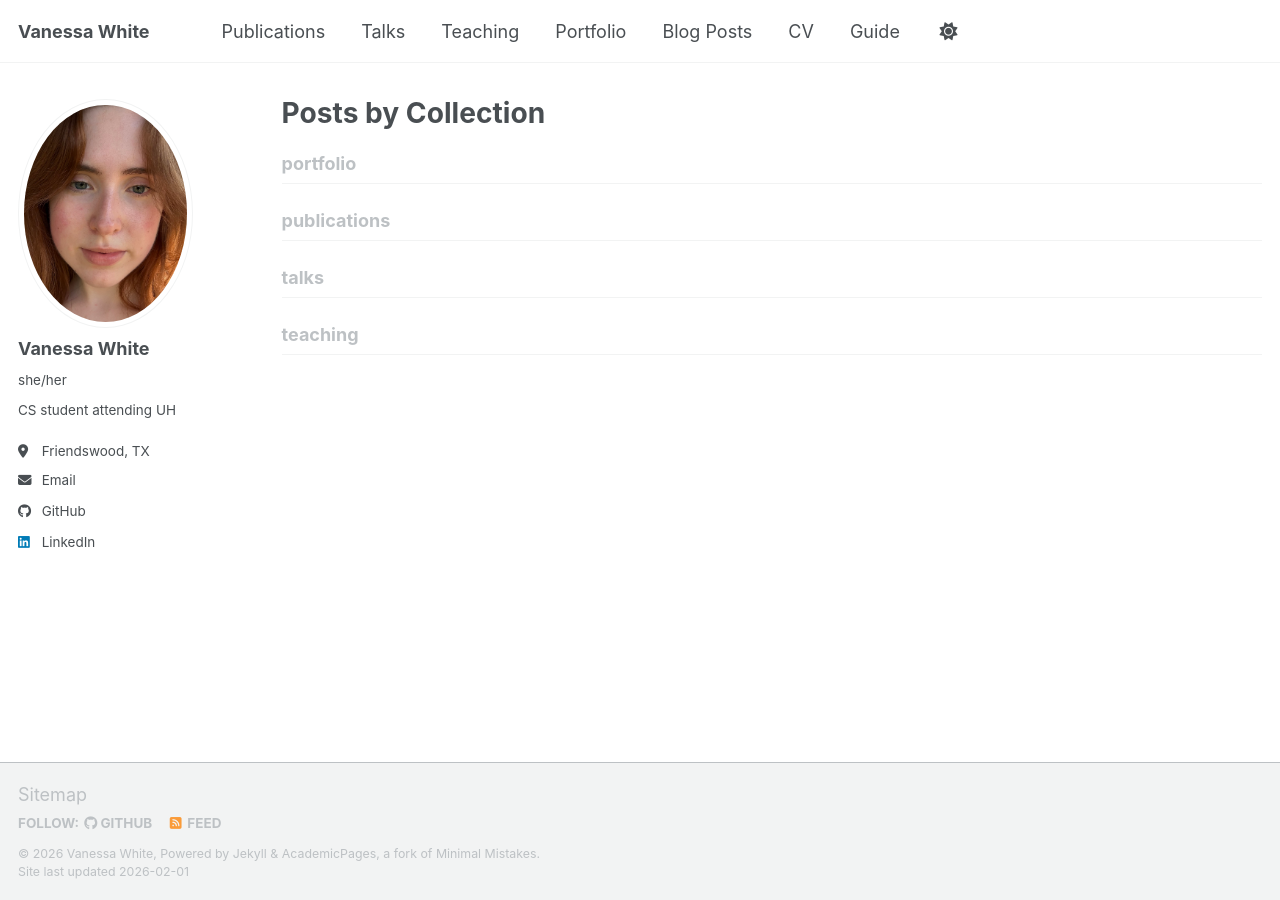
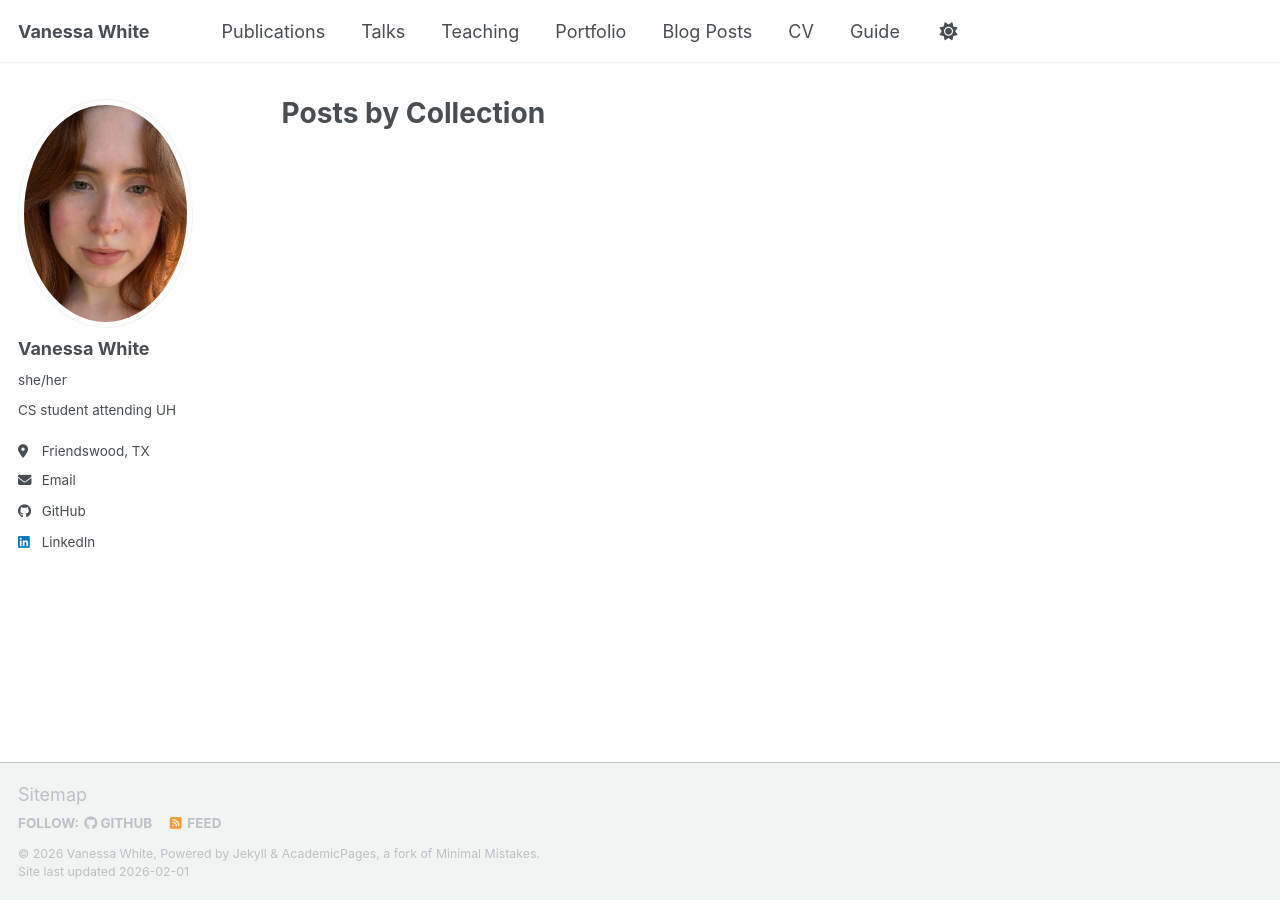
Before and after one commit to vanwhite5152/vanwhite5152.github.io, a Jekyll site: the page built from _pages/collection-archive.html, in a window 1280 px wide. Built offline with Jekyll 4.4.1, drawn with Linux system fonts in a browser that asks for light colours; a script bundle is joined from its source files by our own code; library files that are not in the unit come from our copies; some of the changed lines change nothing that is shown.

Commit message:
Update _config.yml

```diff
--- a/_config.yml
+++ b/_config.yml
@@ -210,23 +210,6 @@ kramdown:
   smart_quotes: lsquo,rsquo,ldquo,rdquo
   enable_coderay: false
 
-
-# These settings control the types of collections used by the template
-collections:
-  teaching:
-    output: true
-    permalink: /:collection/:path/
-  publications:
-    output: true
-    permalink: /:collection/:path/
-  portfolio:
-    output: true
-    permalink: /:collection/:path/
-  talks:
-    output: true
-    permalink: /:collection/:path/
-
-
 # These settings control how pages and collections are included in the site
 defaults:
   # _posts
```
